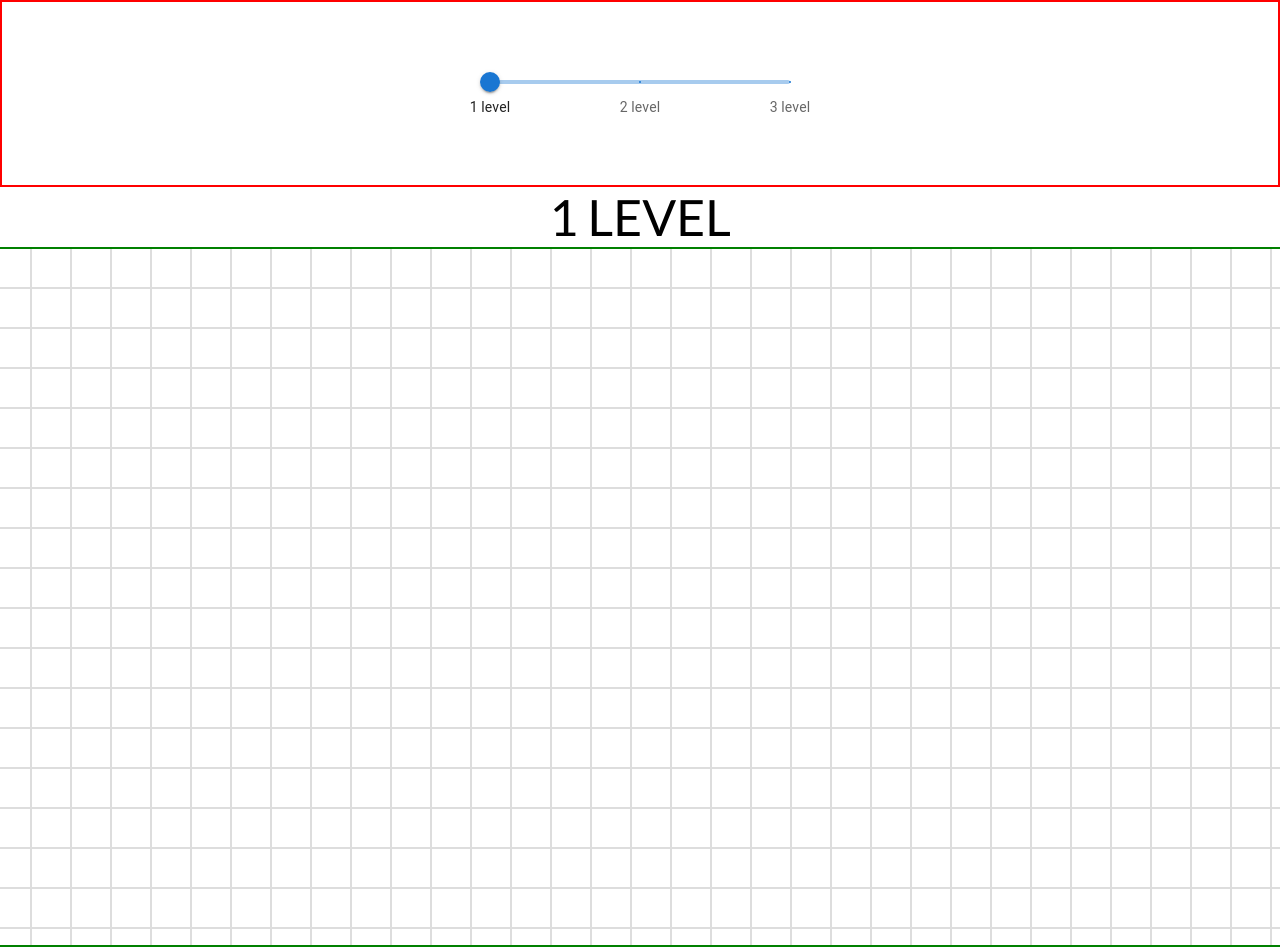
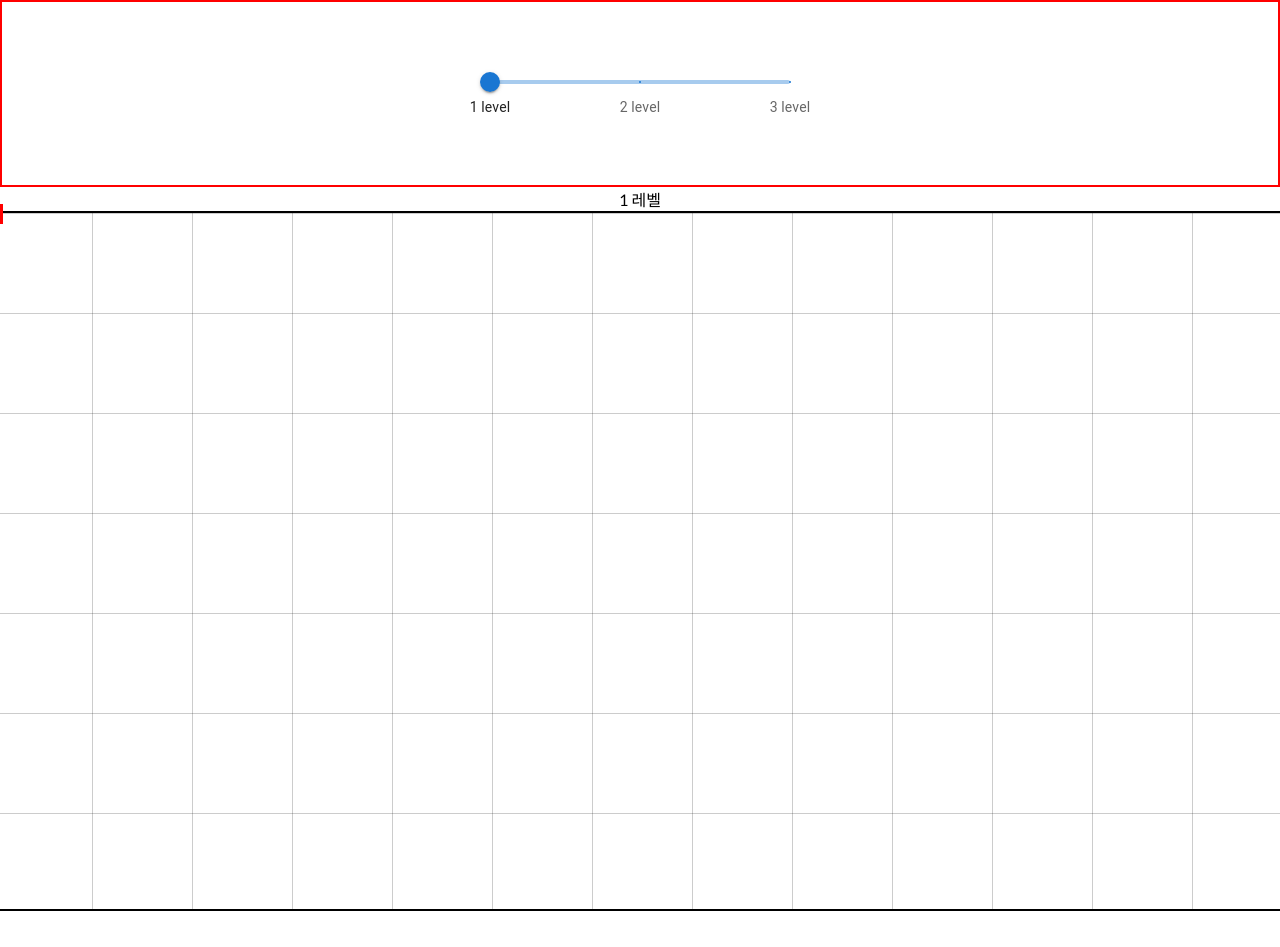
Before and after one commit to ejPark43/capstone2-practice, a React (Create React App) app: page /gridLevel in a window 1280 px wide. After the commit the page ends 911 px from the top, so only its background shows below. Built offline with nearby package versions, Linux system fonts and the light colour scheme.

Commit message:
feat: 그리드 레벨별 격자 추가 및 아이템 snapping

```diff
--- a/src/GridLevelPage/components/GridBoard.tsx
+++ b/src/GridLevelPage/components/GridBoard.tsx
@@ -1,65 +1,118 @@
-import React from "react";
+import React, { useState } from "react";
 import styled from "styled-components";
 
+const GRID_WIDTH = 1300;
+const GRID_HEIGHT = 700;
+const ITEM_SIZE = 20; // 아이템 크기
+const LINE_THICKNESS = 1; // 격자 라인 두께
+
+// 레벨별로 그리드 내부 칸 크기 설정
+const getGridSize = (level: number) =>
+  level === 1 ? 100 : level === 2 ? 50 : 25;
+
+const Container = styled.div`
+  display: flex;
+  flex-direction: column;
+  align-items: center;
+`;
+
+const BoardBorder = styled.div`
+  width: ${GRID_WIDTH}px;
+  height: ${GRID_HEIGHT}px;
+  border: 2px solid black;
+  position: relative;
+`;
+
+const Grid = styled.div<{ gridSize: number }>`
+  width: 100%;
+  height: 100%;
+  background-image: linear-gradient(
+      to right,
+      rgba(0, 0, 0, 0.2) ${LINE_THICKNESS}px,
+      transparent ${LINE_THICKNESS}px
+    ),
+    linear-gradient(
+      to bottom,
+      rgba(0, 0, 0, 0.2) ${LINE_THICKNESS}px,
+      transparent ${LINE_THICKNESS}px
+    );
+  background-size: ${({ gridSize }) => `${gridSize}px ${gridSize}px`};
+`;
+
+const Item = styled.div<{ x: number; y: number }>`
+  width: ${ITEM_SIZE}px;
+  height: ${ITEM_SIZE}px;
+  background-color: red;
+  position: absolute;
+  left: ${({ x }) => x}px;
+  top: ${({ y }) => y}px;
+  cursor: grab;
+`;
+
 function GridBoard({ value }: { value: number }) {
+  const gridSize = getGridSize(value);
+  const centerOffset = -ITEM_SIZE / 2 + LINE_THICKNESS / 2; // 🔥 교차점 보정값
+
+  const [items, setItems] = useState<{ id: number; x: number; y: number }[]>([
+    { id: 1, x: centerOffset, y: centerOffset }, // 처음 위치를 교차점 중심으로 설정
+  ]);
+
+  const [draggingItem, setDraggingItem] = useState<number | null>(null);
+  const [offset, setOffset] = useState({ x: 0, y: 0 });
+
+  // 드래그 시작
+  const handleMouseDown = (
+    e: React.MouseEvent,
+    id: number,
+    x: number,
+    y: number
+  ) => {
+    setDraggingItem(id);
+    setOffset({ x: e.clientX - x, y: e.clientY - y });
+  };
+
+  // 드래그 중
+  const handleMouseMove = (e: React.MouseEvent) => {
+    if (draggingItem !== null) {
+      setItems((prevItems) =>
+        prevItems.map((item) =>
+          item.id === draggingItem
+            ? {
+                ...item,
+                x:
+                  Math.round((e.clientX - offset.x) / gridSize) * gridSize +
+                  centerOffset,
+                y:
+                  Math.round((e.clientY - offset.y) / gridSize) * gridSize +
+                  centerOffset,
+              }
+            : item
+        )
+      );
+    }
+  };
+
+  // 드래그 종료
+  const handleMouseUp = () => {
+    setDraggingItem(null);
+  };
+
   return (
     <Container>
-      <div>{value} LEVEL </div>
-      <BoardBorder>
-        <div
-          className={
-            value === 1
-              ? "level-one"
-              : value === 2
-              ? "level-two"
-              : "level-three"
-          }
-        ></div>
+      <div>{value} 레벨</div>
+      <BoardBorder onMouseMove={handleMouseMove} onMouseUp={handleMouseUp}>
+        <Grid gridSize={gridSize} />
+        {items.map((item) => (
+          <Item
+            key={item.id}
+            x={item.x}
+            y={item.y}
+            onMouseDown={(e) => handleMouseDown(e, item.id, item.x, item.y)}
+          />
+        ))}
       </BoardBorder>
     </Container>
   );
 }
 
 export default GridBoard;
-
-const Container = styled.div`
-  display: flex;
-  flex-direction: column;
-  justify-content: center;
-  align-items: center;
-  font-size: 50px;
-  width: 100%;
-`;
-const BoardBorder = styled.div`
-  display: flex;
-  border: 2px solid green;
-  width: 1300px;
-  height: 700px;
-  & > .level-one {
-    display: flex;
-    width: 100%;
-    height: 100%;
-    background: linear-gradient(to bottom, transparent 38px, #ddd 38px) 0 0 /
-        100% 40px repeat-y,
-      linear-gradient(to right, transparent 38px, #ddd 38px) 0 0 / 40px 100vh
-        repeat-x white;
-  }
-  & > .level-two {
-    display: flex;
-    width: 100%;
-    height: 100%;
-    background: linear-gradient(to bottom, transparent 38px, #ddd 38px) 0 0 /
-        100% 40px repeat-y,
-      linear-gradient(to right, transparent 38px, #ddd 38px) 0 0 / 40px 100vh
-        repeat-x white;
-  }
-  & > .level-three {
-    display: flex;
-    width: 100%;
-    height: 100%;
-    background: linear-gradient(to bottom, transparent 38px, #ddd 38px) 0 0 /
-        100% 40px repeat-y,
-      linear-gradient(to right, transparent 38px, #ddd 38px) 0 0 / 40px 100vh
-        repeat-x white;
-  }
-`;
```
